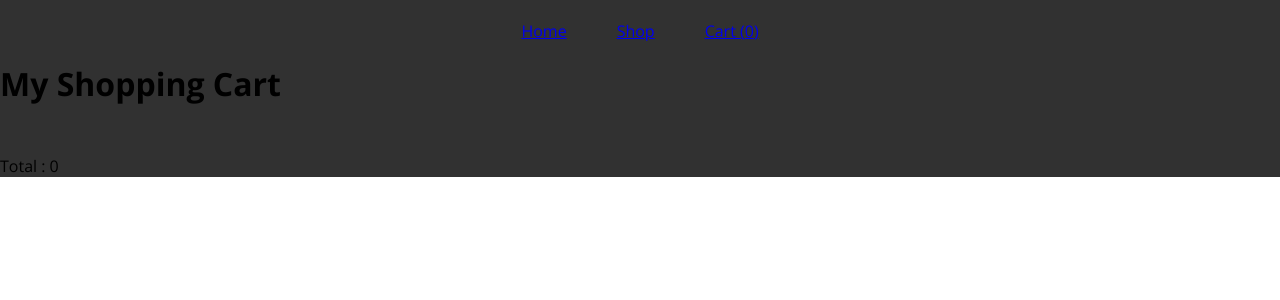
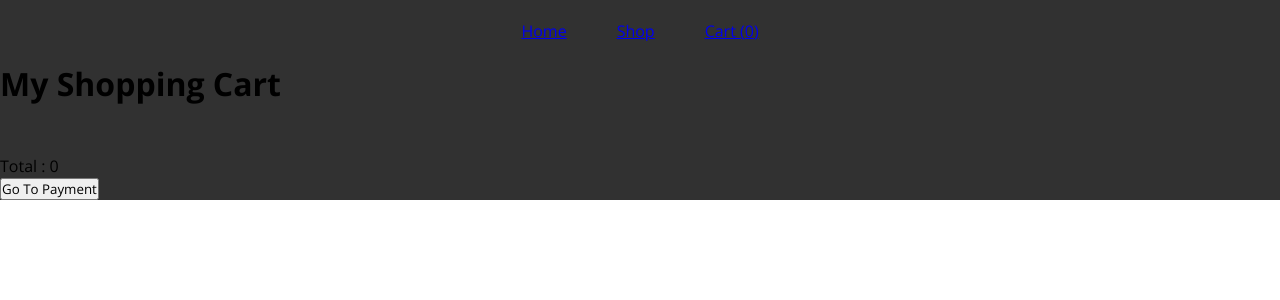
Before and after one commit to JuanP-VT/Fortnite-Shop, a React (Create React App) app: page /cart in a window 1280 px wide. Shown: the top 300 px of the page. Built offline with nearby package versions, Linux system fonts and the light colour scheme; no server answers.

Commit message:
added payment button

```diff
--- a/src/Components/cartTotal.tsx
+++ b/src/Components/cartTotal.tsx
@@ -19,7 +19,14 @@ function CartTotal({ cart }: Props) {
     }
     getCartTotal(cart);
   }, [cart]);
-  return <div id="cartTotal">Total : {cartTotal}</div>;
+  return (
+    <div id="cartTotal">
+      <div id="total">Total : {cartTotal}</div>
+      <button onClick={() => alert("Thank You For Using My App!")}>
+        Go To Payment
+      </button>
+    </div>
+  );
 }
 
 export default CartTotal;
```
